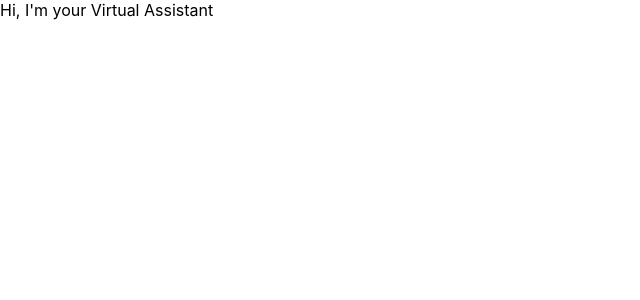
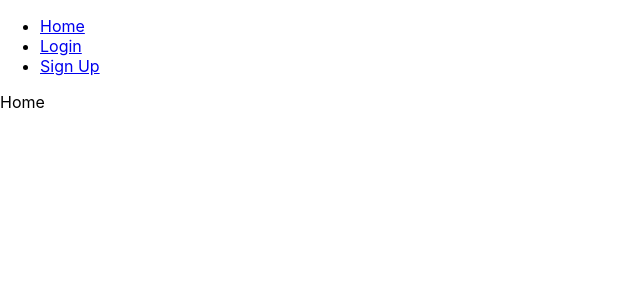
Before and after one commit to M-Usman-Tahir/voice-assistant, a React (Create React App) app: page / in a window 1280 px wide. Shown: the top 300 px of the page, without its empty margins (0-640 px from the left). Built offline with nearby package versions, Linux system fonts and the light colour scheme.

Commit message:
Implemented routing in the application

```diff
--- a/package.json
+++ b/package.json
@@ -8,7 +8,9 @@
     "@testing-library/user-event": "^12.8.3",
     "react": "^17.0.2",
     "react-dom": "^17.0.2",
+    "react-router-dom": "^5.3.0",
     "react-scripts": "4.0.3",
+    "react-speech-recognition": "^3.9.0",
     "web-vitals": "^1.1.2"
   },
   "scripts": {
--- a/src/App.jsx
+++ b/src/App.jsx
@@ -1,10 +1,38 @@
 import React from 'react';
 import './stylesheets/App.css';
+import { BrowserRouter as Router, Switch, Route, Link } from "react-router-dom";
+import { Home, Login, Signup } from './pages';
+import * as ROUTES from './constants/routes';
 
 export const App = () => {
+
   return (
-    <div>
-      Hi, I&apos;m your Virtual Assistant
-    </div>
+    <Router>
+        <nav>
+          <ul>
+            <li>
+              <Link to={ROUTES.HOME}>Home</Link>
+            </li>
+            <li>
+              <Link to={ROUTES.LOGIN}>Login</Link>
+            </li>
+            <li>
+              <Link to={ROUTES.SIGN_UP}>Sign Up</Link>
+            </li>
+          </ul>
+        </nav>
+
+        <Switch>
+          <Route path={ROUTES.LOGIN} exact>
+            <Login />
+          </Route>
+          <Route path={ROUTES.SIGN_UP} exact>
+            <Signup />
+          </Route>
+          <Route path={ROUTES.HOME}>
+            <Home />
+          </Route>
+        </Switch>
+    </Router>
   )
 }
--- /dev/null
+++ b/src/constants/routes.js
@@ -0,0 +1,3 @@
+export const HOME = "/";
+export const LOGIN = "/login";
+export const SIGN_UP = "/signup";
--- /dev/null
+++ b/src/pages/Home.jsx
@@ -0,0 +1,9 @@
+import React from 'react'
+
+export const Home = () => {
+    return (
+        <div>
+            Home
+        </div>
+    )
+}
--- /dev/null
+++ b/src/pages/Login.jsx
@@ -0,0 +1,9 @@
+import React from 'react'
+
+export const Login = () => {
+    return (
+        <div>
+            Login
+        </div>
+    )
+}
--- /dev/null
+++ b/src/pages/Signup.jsx
@@ -0,0 +1,9 @@
+import React from 'react'
+
+export const Signup = () => {
+    return (
+        <div>
+            Sign Up for a new account
+        </div>
+    )
+}
--- /dev/null
+++ b/src/pages/index.js
@@ -0,0 +1,3 @@
+export { Home } from './Home';
+export { Login } from './Login';
+export { Signup } from './Signup';
```
Also changed, not shown: src/components/index.js (added), 1 other file (tests, documents, lock files or other folders).
